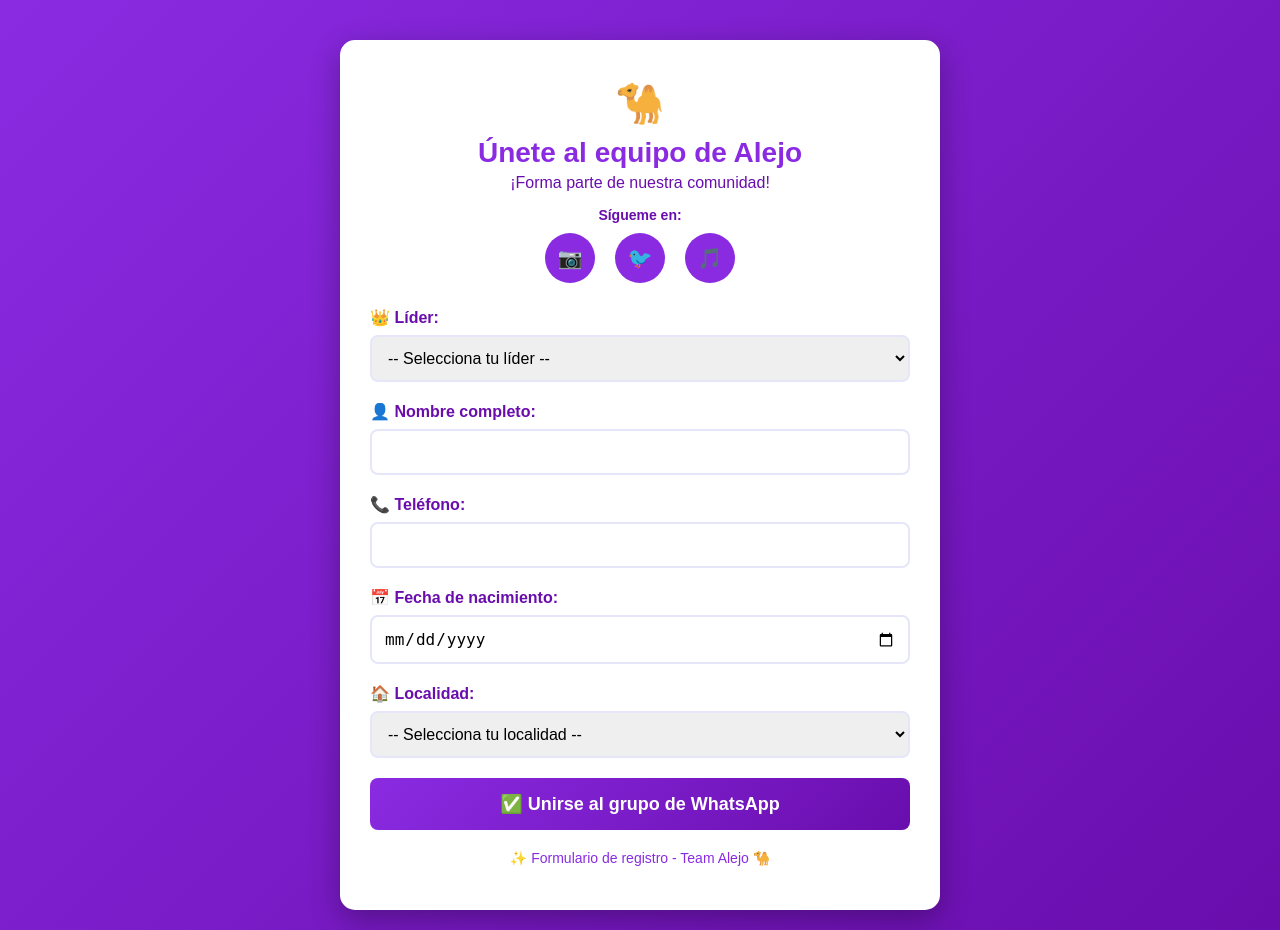
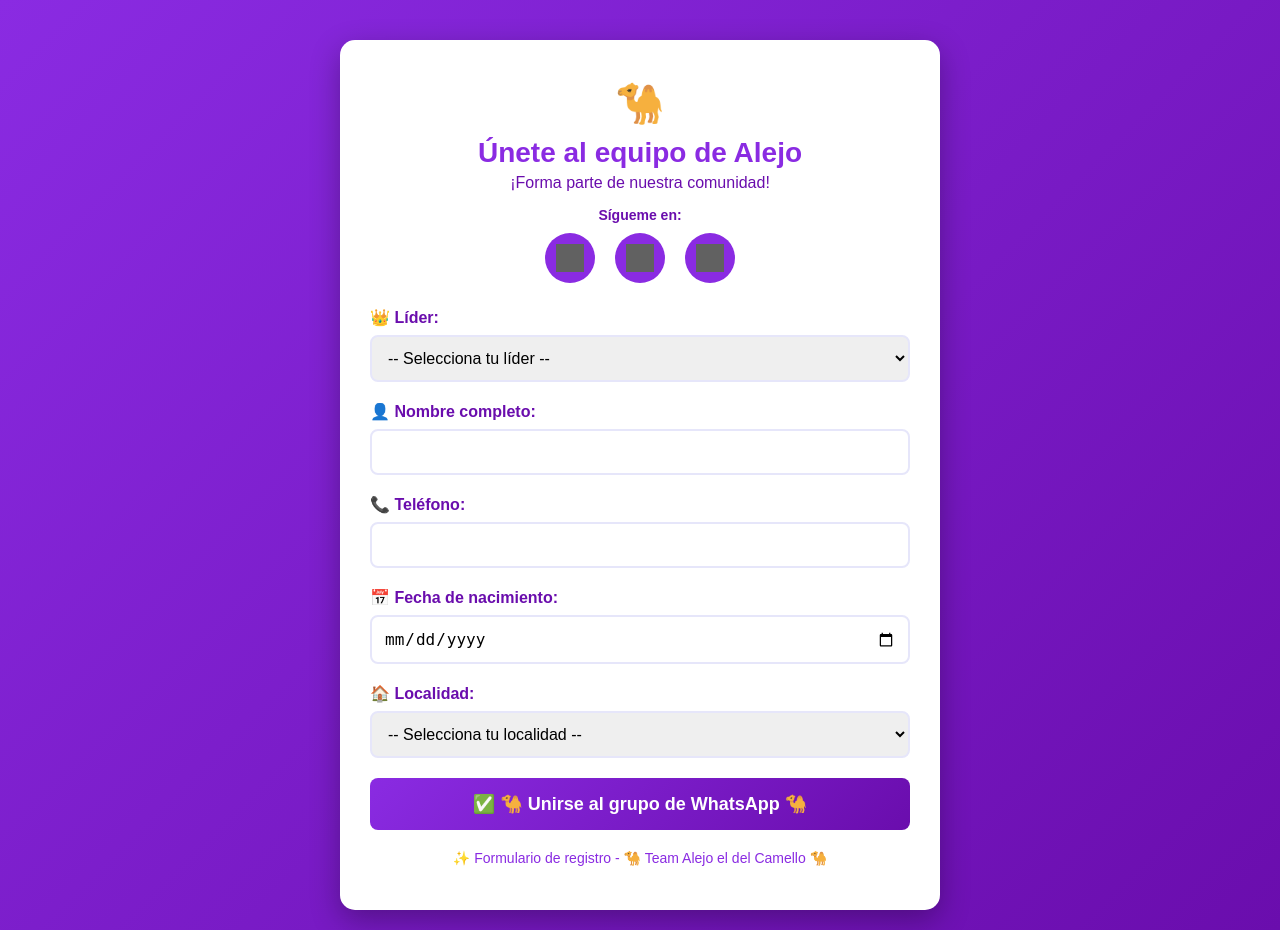
Before and after one commit to dssanche/mi_registro_whatsapp, a Flask app: page / in a window 1280 px wide. Run offline with Flask 3, Linux system fonts and the light colour scheme; some libraries are stand-ins or nearby versions; grey boxes are pictures that could not be loaded.

Commit message:
Fix requirements

```diff
--- a/templates/registro.html
+++ b/templates/registro.html
@@ -1,7 +1,7 @@
 <!DOCTYPE html>
 <html>
 <head>
-    <title>Registro - Únete al equipo de Alejo 🐪</title>
+    <title>Registro - 🐪 Únete al equipo de Team Alejo el del Camello 🐪</title>
     <!-- Librería QR que funciona en el navegador -->
     <script src="https://cdn.jsdelivr.net/npm/qrcode@1.5.3/build/qrcode.min.js"></script>
     <style>
@@ -171,15 +171,15 @@
             <div class="redes-sociales">
                 <div class="redes-titulo">Sígueme en:</div>
                 <div class="social-links">
-                    <a href="https://www.instagram.com/ajaramillo25/" class="social-btn" target="_blank" title="Instagram">
-                        📷
-                    </a>
-                    <a href="https://x.com/ajaramillo25" class="social-btn" target="_blank" title="Twitter/X">
-                        🐦
-                    </a>
-                    <a href="https://www.tiktok.com/@ajaramillof25" class="social-btn" target="_blank" title="TikTok">
-                        🎵
-                    </a>
+                    	<a href="https://www.instagram.com/alejoeldelcamello/" class="social-btn" target="_blank" title="Instagram">
+  				<img src="https://cdn.jsdelivr.net/gh/simple-icons/simple-icons/icons/instagram.svg" alt="Instagram" width="28" height="28" 					style="filter: invert(1);" />
+			</a>
+			<a href="https://x.com/alejoeldelcamello" class="social-btn" target="_blank" title="Twitter/X">
+  				<img src="https://cdn.jsdelivr.net/gh/simple-icons/simple-icons/icons/x.svg" alt="X" width="28" height="28" style="filter: 					invert(1);" />
+			</a>
+			<a href="https://www.tiktok.com/@alejoeldelcamello" class="social-btn" target="_blank" title="TikTok">
+  				<img src="https://cdn.jsdelivr.net/gh/simple-icons/simple-icons/icons/tiktok.svg" alt="TikTok" width="28" height="28" 						style="filter: invert(1);" />
+			</a>
                 </div>
             </div>
         </div>
@@ -256,11 +256,11 @@
                 </select>
             </div>
 
-            <button type="submit">✅ Unirse al grupo de WhatsApp</button>
+            <button type="submit">✅ 🐪 Unirse al grupo de WhatsApp 🐪</button>
         </form>
 
         <div class="footer">
-            <p>✨ Formulario de registro - Team Alejo 🐪</p>
+            <p>✨ Formulario de registro - 🐪 Team Alejo el del Camello 🐪</p>
         </div>
     </div>
 
```
